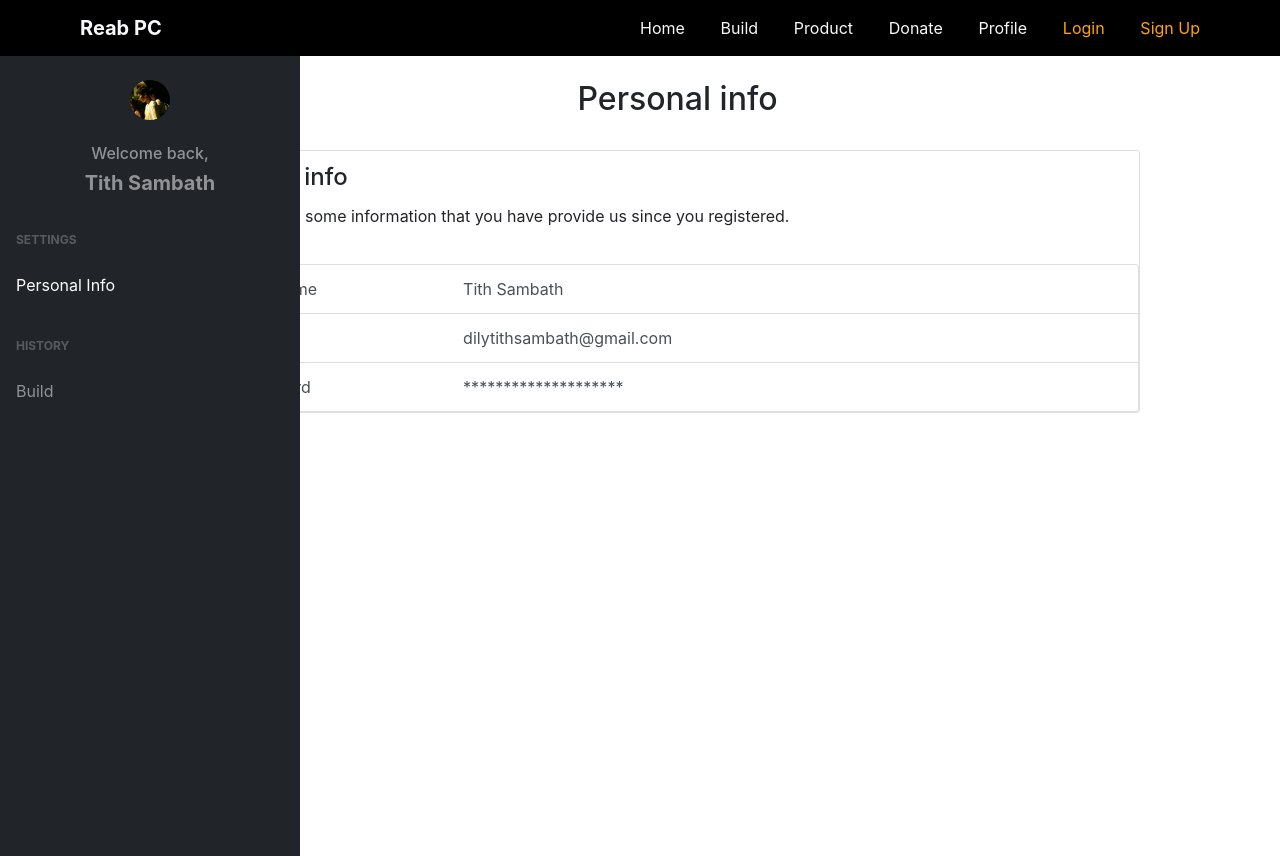
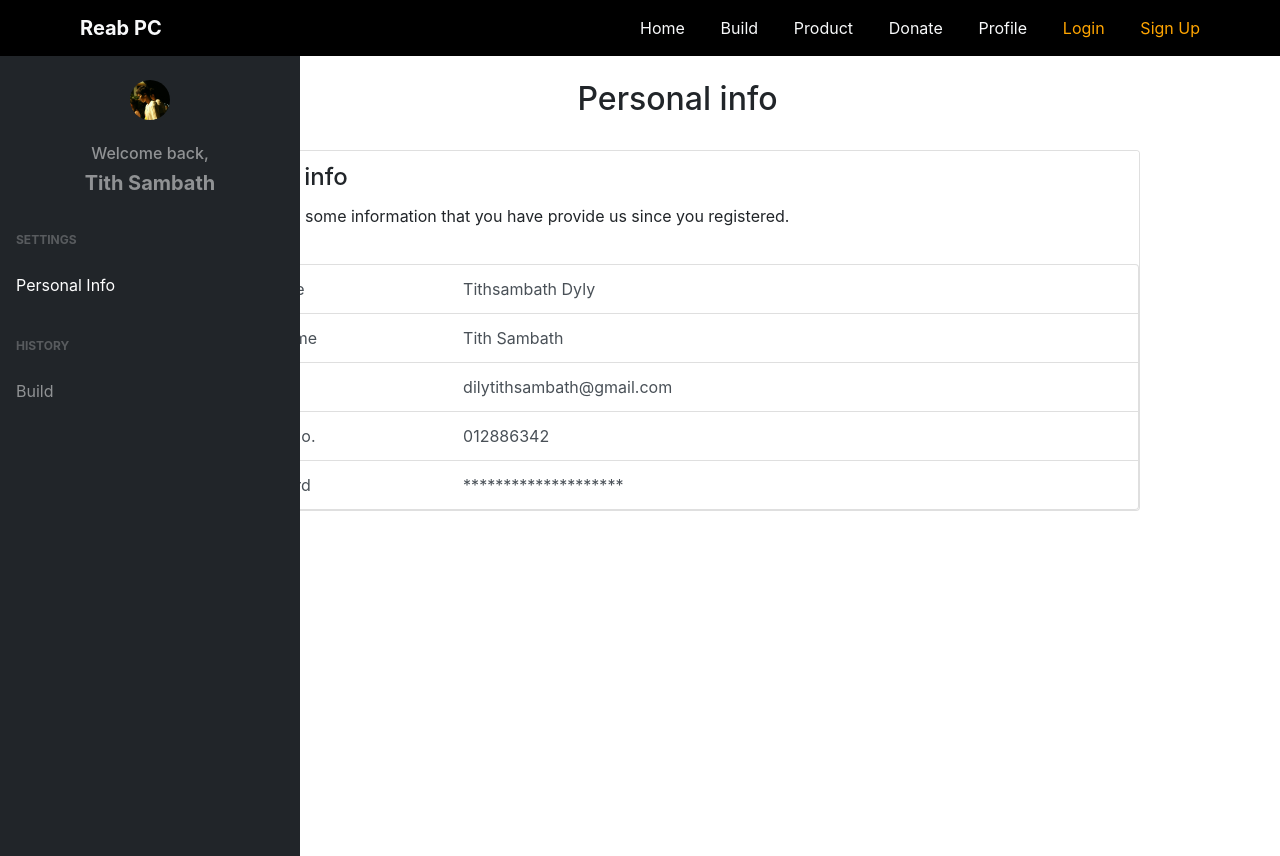
Before and after one commit to vichhika/WCT_Y3, a React (Create React App) app in the folder reb-pc-react/: page /profile in a window 1280 px wide. Built offline with nearby package versions, Linux system fonts and the light colour scheme; no server answers.

Commit message:
[Completed] Profile page.

```diff
--- a/reb-pc-react/src/Component/view/My Build/PersonalInfo.js
+++ b/reb-pc-react/src/Component/view/My Build/PersonalInfo.js
@@ -40,6 +40,17 @@ const PersonalInfo = () => {
                         {/*list user personal information */}
                         <div class="list-group">
 
+                            <a href="#" class="list-group-item list-group-item-action" onClick={() => handleClickUpdate('Fullname', 'Tithsambath Dyly')}>
+                                <div className="row">
+                                    <div className="col-3">
+                                        <p className='mb-0'>Fullname</p>
+                                    </div>
+                                    <div className="col">
+                                        <p className='mb-0'>Tithsambath Dyly</p>
+                                    </div>
+                                </div>
+                            </a>
+
                             <a href="#" class="list-group-item list-group-item-action" onClick={() => handleClickUpdate('UserName', 'Tith Sambath')}>
                                 <div className="row">
                                     <div className="col-3">
@@ -60,6 +71,18 @@ const PersonalInfo = () => {
                                     </div>
                                 </div>
                             </a>
+
+                            <a href="#" class="list-group-item list-group-item-action" onClick={() => handleClickUpdate('PhoneNo.', '012886342')}>
+                                <div className="row">
+                                    <div className="col-3">
+                                        <p className='mb-0'>Phone No.</p>
+                                    </div>
+                                    <div className="col">
+                                        <p className='mb-0'>012886342</p>
+                                    </div>
+                                </div>
+                            </a>
+
                             <a href="#" class="list-group-item list-group-item-action" onClick={() => handleClickUpdate('Password', '')}>
                                 <div className="row">
                                     <div className="col-3">
--- a/reb-pc-react/src/Component/view/My Build/Profile.js
+++ b/reb-pc-react/src/Component/view/My Build/Profile.js
@@ -1,10 +1,11 @@
-import React from "react";
+import React, {useState} from "react";
 import "./../../../Css/profile.scss";
 import './../../../Css/styles.css'
 import { makeStyles } from '@material-ui/core/styles';
 import Avatar from '@material-ui/core/Avatar';
 import bathImg from './../../../img/sambath.jpg';
 import PersonalInfo from "./PersonalInfo";
+import UserBuild from './UserBuild';
 
 const stylesLayoutNav_nav = {
     position: 'fixed',
@@ -33,8 +34,28 @@ const styleLayoutSidenav_content = {
     paddingLeft: '300px',
 }
 
+let selectedItem = <PersonalInfo/>;
+
+const handleSeletedMenuItem = (itemName) =>{
+    if(itemName === "Personal Info"){
+        console.log("hello");
+        selectedItem = <PersonalInfo/>;
+    }
+    else if(itemName === "Build"){
+        selectedItem = <UserBuild/>;
+    }
+
+}
+
 
 function Profile() {
+
+    let initState = {
+        selectedItem: "Personal Info"
+    }
+
+    const [state,setState] = useState(initState);
+
     document.body.style.backgroundImage = 'none';
     const classes = useStyles();
 
@@ -54,11 +75,17 @@ function Profile() {
                                 <h5><b>Tith Sambath</b></h5>
                             </div>
                             <div className="sb-sidenav-menu-heading">Settings</div>
-                            <a className="nav-link collapsed active" href="#" data-toggle="collapse" data-target="#collapseLayouts" aria-expanded="false" aria-controls="collapseLayouts">
+                            <a className="nav-link collapsed active" href="#"
+                                data-toggle="collapse"
+                                data-target="#collapseLayouts"
+                                aria-expanded="false"
+                                aria-controls="collapseLayouts"
+                                onClick={() => setState({selectedItem: "Personal Info"})}>
                                 Personal Info
                             </a>
                             <div className="sb-sidenav-menu-heading">History</div>
-                            <a className="nav-link" href="charts.html">
+                            <a className="nav-link" href="#"
+                                onClick={() => setState({selectedItem: "Build"})}>
                                 Build
                             </a>
                         </div>
@@ -68,7 +95,11 @@ function Profile() {
             <div id="layoutSidenav_content" style={styleLayoutSidenav_content}>
                 <main>
                     <br/>
-                    <PersonalInfo/>
+
+                    {
+                        state.selectedItem === "Personal Info" ? <PersonalInfo/> : <UserBuild/>
+                    }
+
                 </main>
             </div>
         </div>
--- /dev/null
+++ b/reb-pc-react/src/Component/view/My Build/UserBuild.js
@@ -0,0 +1,43 @@
+import React from 'react';
+
+
+const trashCanStyle = {
+  display: 'flex',
+  flexDirection: 'column',
+  justifyContent: 'center',
+}
+
+
+const UserBuild = () => {
+    return (
+
+        <div className="container">
+            <h3 style={{borderLeft: '3px solid', paddingLeft: '20px'}}>
+              Your Build
+            </h3>
+
+            <br/>
+
+            <div className="card" style={{marginLeft: '30px'}}>
+              <div className="card-body d-flex flex-row">
+                <img src="https://www.chantracomputer.com/DESKTOP%20SYSTEM/CASE/AEROCOOL/TOR-PRO-RGB.gif" width="6%" height="auto"/>
+                <div className="container d-flex justify-content-between">
+                    <div>
+                      <h4><b>Bitcoin Mining Pc</b></h4>
+                      <h6 className="mb-1">Price : <span class="text-danger"> $1200</span></h6>
+                      <h6 className="mb-1">Owned By:<span> Tithsambath Dyly</span></h6>
+                    </div>
+                    <div style={trashCanStyle}>
+                      <button className="btn btn-light btn-sm"><i className="fad fa-trash text-danger"></i></button>
+                    </div>
+                </div>
+              </div>
+            </div>
+            <br/>
+
+        </div>
+
+    );
+}
+
+export default UserBuild;
--- a/reb-pc-react/src/config.json
+++ b/reb-pc-react/src/config.json
@@ -1,3 +1,3 @@
 {
-  "uri": "http://localhost:8000/api/"
+  "uri": "http://128.199.190.255:8080/api/"
 }
```
Also changed, not shown: reb-pc-react/src/App.js (+0 -21 lines).
